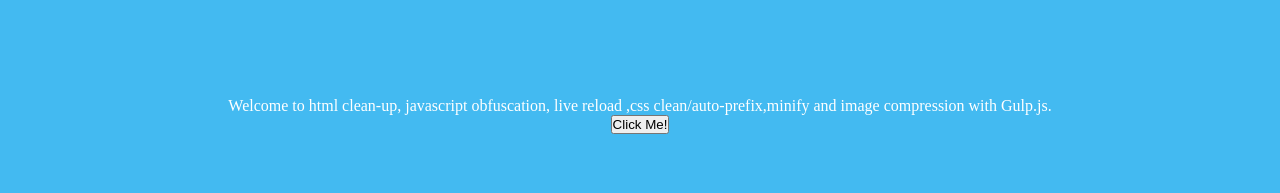
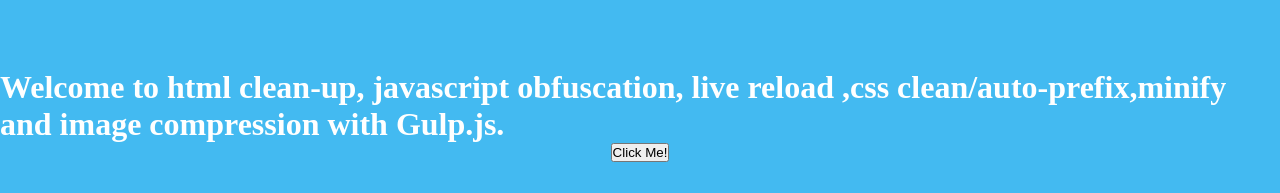
Before and after one commit to mstatt/tr-105, a website: page dev/index.html in a window 1280 px wide. Shown: the top 193 px of the page. Drawn offline with Linux system fonts and the light colour scheme.

Commit message:
Update index.html

```diff
--- a/dev/index.html
+++ b/dev/index.html
@@ -19,7 +19,7 @@
 </head>
 <!-- Comments  -->
 <body>
-  Welcome to html clean-up, javascript obfuscation, live reload ,css clean/auto-prefix,minify and image compression with Gulp.js.<br/>
+ <h1><p> Welcome to html clean-up, javascript obfuscation, live reload ,css clean/auto-prefix,minify and image compression with Gulp.js.</p></h1>
 <button id="btn1" type="button">Click Me!</button><br/>
 <div id="d1"></div>
 <br/><br/><br/>
```
